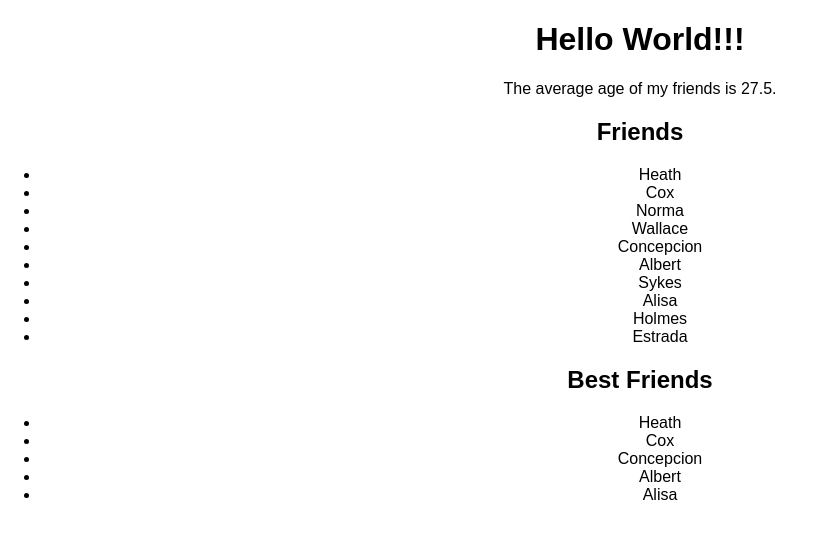
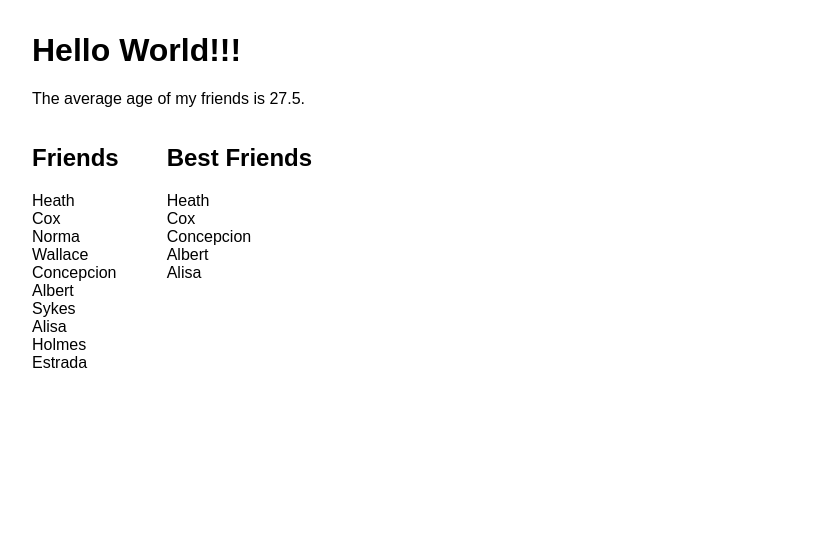
Before and after one commit to bridge-school/cohort3-react-1, a React (Create React App) app: page / in a window 1280 px wide. Shown: the top 538 px of the page, without its empty margins (0-814 px from the left). Built offline with nearby package versions, Linux system fonts and the light colour scheme.

Commit message:
Add css styling

```diff
--- a/src/App.css
+++ b/src/App.css
@@ -1,5 +1,16 @@
+ul {
+  list-style: none;
+  padding-left: 0px;
+}
+
+.my-block {
+  vertical-align:top;
+  display: inline-block;
+  margin-right: 3em;
+}
+
 .App {
-  text-align: center;
+  margin: 2em;
 }
 
 .App-logo {
```
